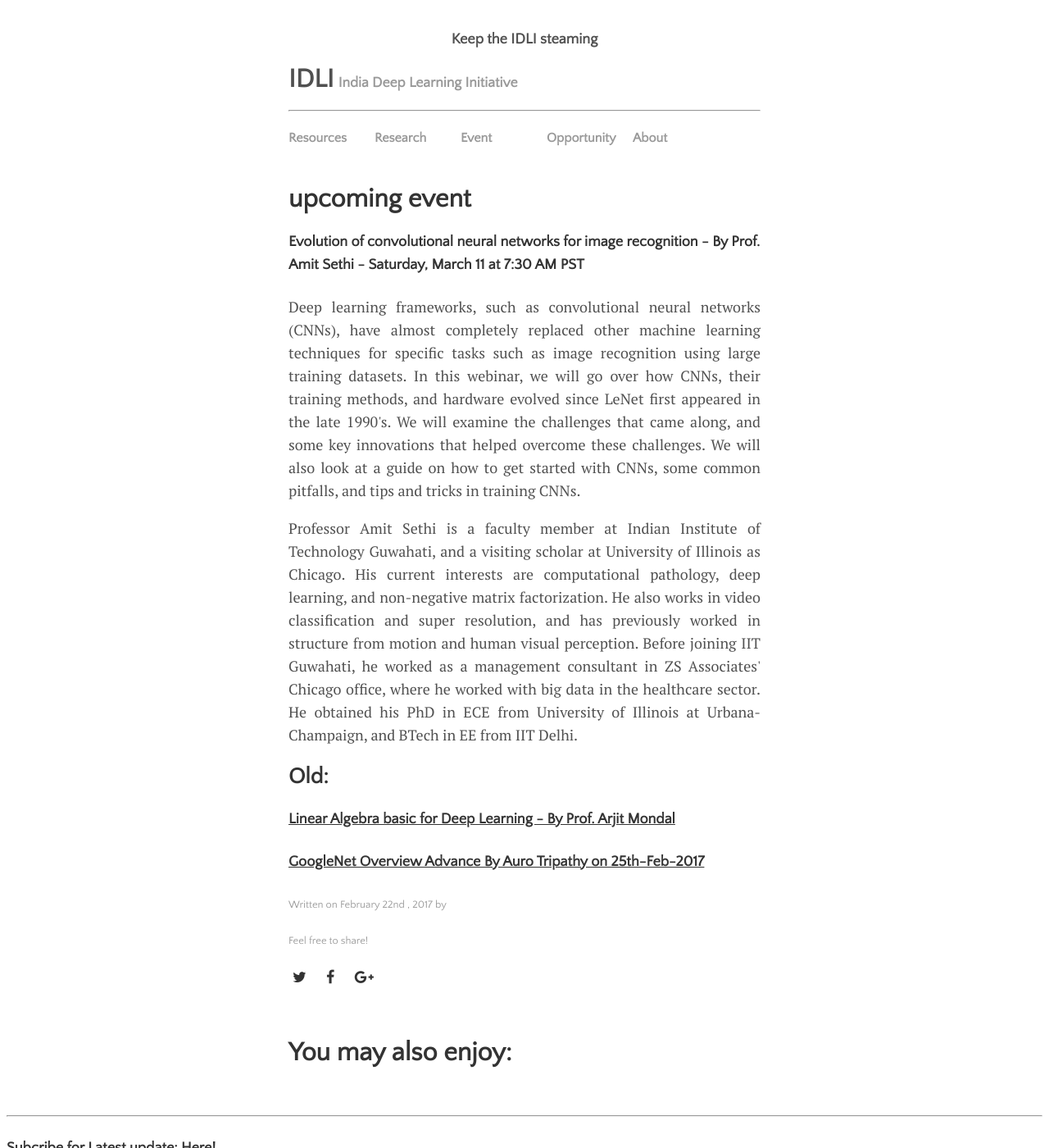
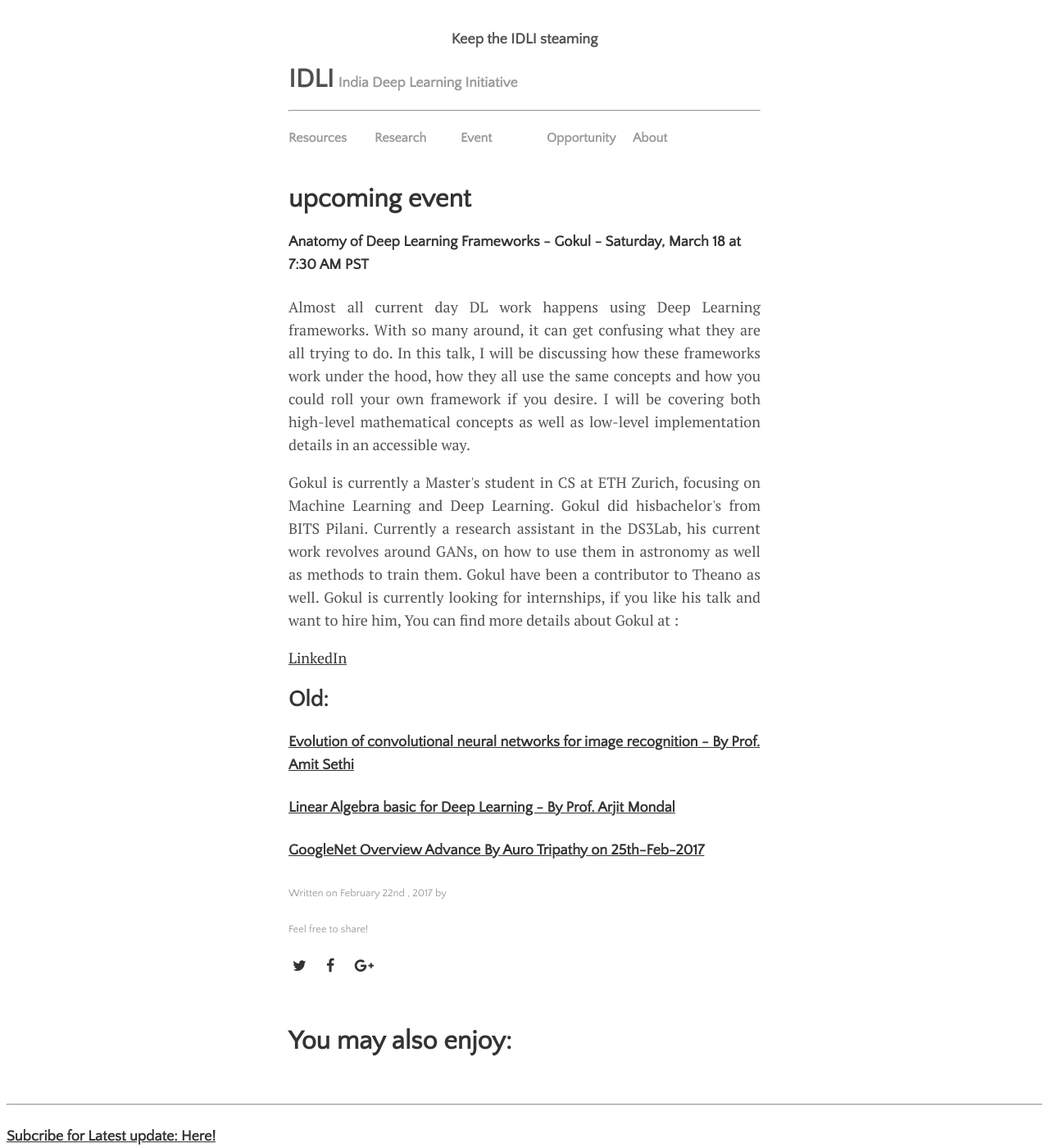
Before and after one commit to IndiaDeepLearningInitiative-IDLI/IndiaDeepLearningInitiative-IDLI.github.io, a Jekyll site: the page built from _upcomming/2017-02-22-Upcomming events.md, in a window 1280 px wide and 1400 px high. Shown: the whole window at 82% size. Built offline with Jekyll 4.4.1, drawn with Linux system fonts in a browser that asks for light colours; nearby versions of some CDN libraries; comment, search, counter and statistics services are not loaded.

Commit message:
Update 2017-02-22-Upcomming events.md

```diff
--- a/_upcomming/2017-02-22-Upcomming events.md
+++ b/_upcomming/2017-02-22-Upcomming events.md
@@ -3,16 +3,18 @@ layout: post
 title: upcoming event
 ---
 
-#### Evolution of convolutional neural networks for image recognition - By Prof. Amit Sethi - Saturday, March 11 at 7:30 AM PST
+#### Anatomy of Deep Learning Frameworks - Gokul - Saturday, March 18 at 7:30 AM PST
 
-<p style="text-align: justify;">Deep learning frameworks, such as convolutional neural networks (CNNs), have almost completely replaced other machine learning techniques for specific tasks such as image recognition using large training datasets. In this webinar, we will go over how CNNs, their training methods, and hardware evolved since LeNet first appeared in the late 1990's. We will examine the challenges that came along, and some key innovations that helped overcome these challenges. We will also look at a guide on how to get started with CNNs, some common pitfalls, and tips and tricks in training CNNs.</p>
+<p style="text-align: justify;">Almost all current day DL work happens using Deep Learning frameworks. With so many around, it can get confusing what they are all trying to do. In this talk, I will be discussing how these frameworks work under the hood, how they all use the same concepts and how you could roll your own framework if you desire. I will be covering both high-level mathematical concepts as well as low-level implementation details in an accessible way.</p>
 
-<p style="text-align: justify;">Professor Amit Sethi is a faculty member at Indian Institute of Technology Guwahati, and a visiting scholar at University of Illinois as Chicago. His current interests are computational pathology, deep learning, and non-negative matrix factorization. He also works in video classification and super resolution, and has previously worked in structure from motion and human visual perception. Before joining IIT Guwahati, he worked as a management consultant in ZS Associates' Chicago office, where he worked with big data in the healthcare sector. He obtained his PhD in ECE from University of Illinois at Urbana-Champaign, and BTech in EE from IIT Delhi.</p>
+<p style="text-align: justify;">Gokul is currently a Master's student in CS at ETH Zurich, focusing on Machine Learning and Deep Learning. Gokul did hisbachelor's from BITS Pilani. Currently a research assistant in the DS3Lab, his current work revolves around GANs, on how to use them in astronomy as well as methods to train them. Gokul have been a contributor to Theano as well. Gokul is currently looking for internships, if you like his talk and want to hire him, You can find more details about Gokul at :</p> [LinkedIn]( https://www.linkedin.com/in/sgokula/)
 
 
 
 ## Old:
 
+#### [Evolution of convolutional neural networks for image recognition - By Prof. Amit Sethi](http://idli.group/session/2017-03-11-Evolution-of-NL/)
+
 #### [Linear Algebra basic for Deep Learning - By Prof. Arjit Mondal](http://idli.group/session/2017-03-04-Overview-of-linear-algebra/)
 
 #### [GoogleNet Overview Advance By Auro Tripathy on 25th-Feb-2017](https://indiadeeplearninginitiative-idli.github.io/session/2017-02-25-GoogleNet-Overview/)
```
